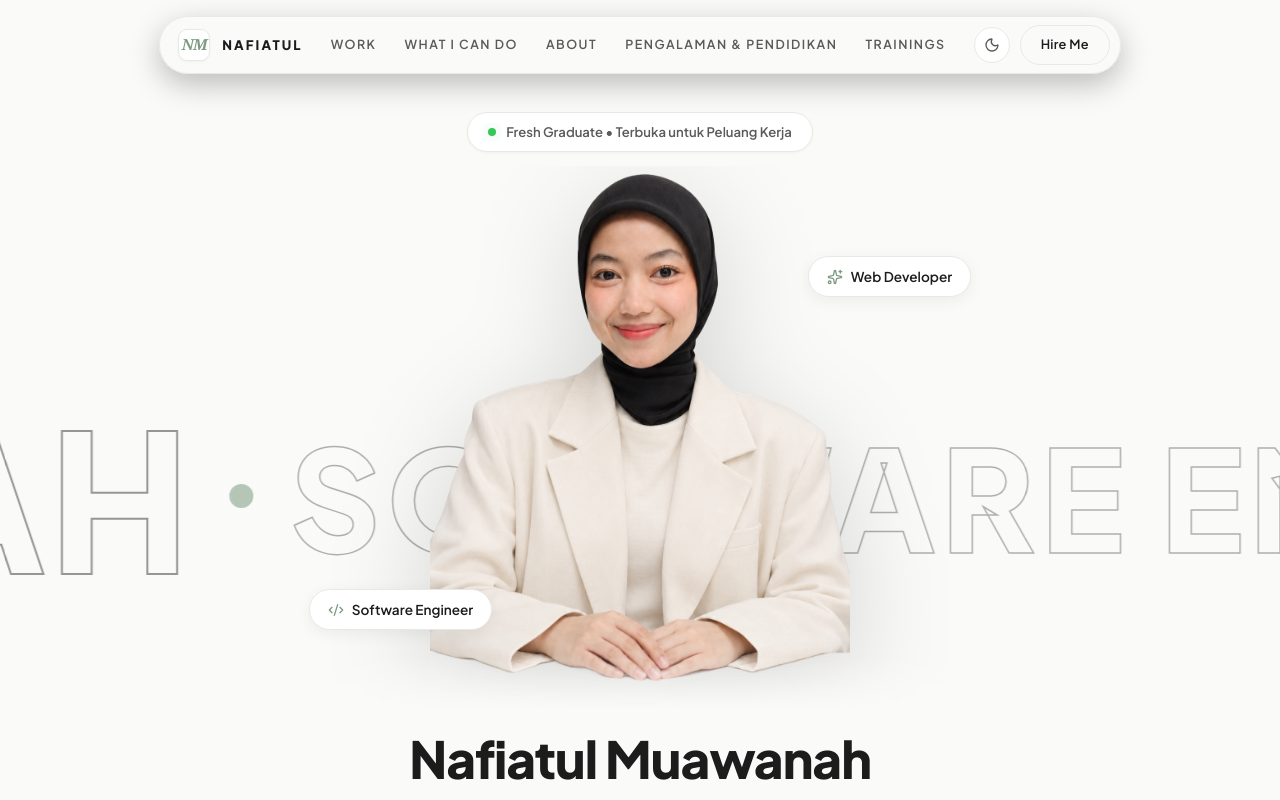
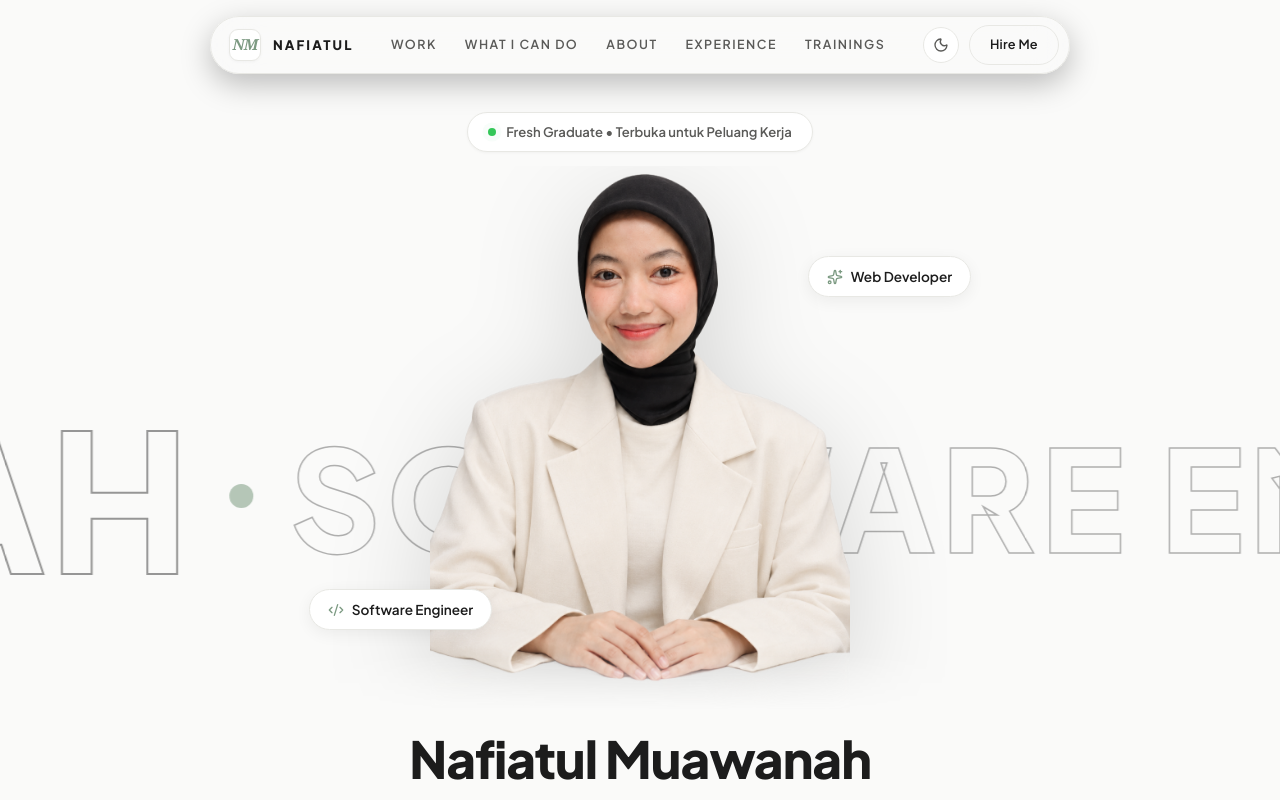
Before and after one commit to ininafia/ininafia.github.io, a React (Vite) app: page / in a window 1280 px wide. Shown: the top 800 px of the page. Built offline with nearby package versions, Linux system fonts and the light colour scheme.

Commit message:
style: use English 'EXPERIENCE' in navbar to match system design

```diff
--- a/src/components/Navbar.tsx
+++ b/src/components/Navbar.tsx
@@ -8,7 +8,7 @@ const navItems = [
   { id: "projects", label: "WORK" },
   { id: "skills", label: "WHAT I CAN DO" },
   { id: "about", label: "ABOUT" },
-  { id: "experience", label: "PENGALAMAN & PENDIDIKAN" },
+  { id: "experience", label: "EXPERIENCE" },
   { id: "trainings", label: "TRAININGS" },
 ];
 
```
